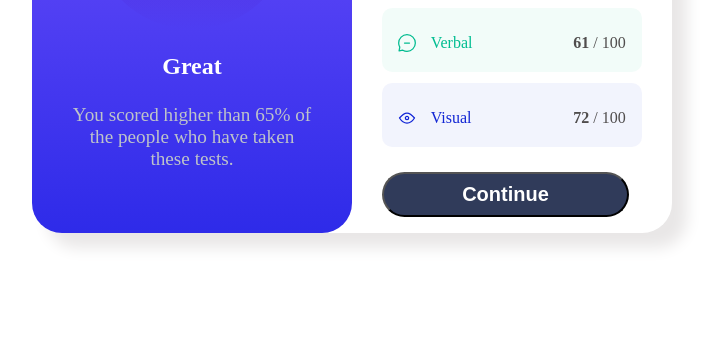
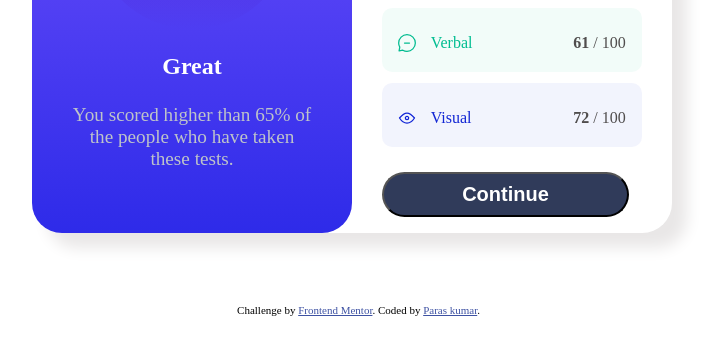
Before and after one commit to paraskumar09/results-summary-componet, a plain HTML site: page index.html in a window 1280 px wide. Shown: the part 479-834 px from the top of the page, without its empty margins (288-1006 px from the left). Drawn offline with Linux system fonts and the light colour scheme.

Commit message:
Update index.html

```diff
--- a/index.html
+++ b/index.html
@@ -65,5 +65,9 @@
 
   </div>
 </div>
+   <div class="attribution">
+    Challenge by <a href="https://www.frontendmentor.io?ref=challenge" target="_blank">Frontend Mentor</a>.
+    Coded by <a href="https://www.frontendmentor.io/profile/paraskumar09">Paras kumar</a>.
+  </div>
 </body>
 </html>
```
